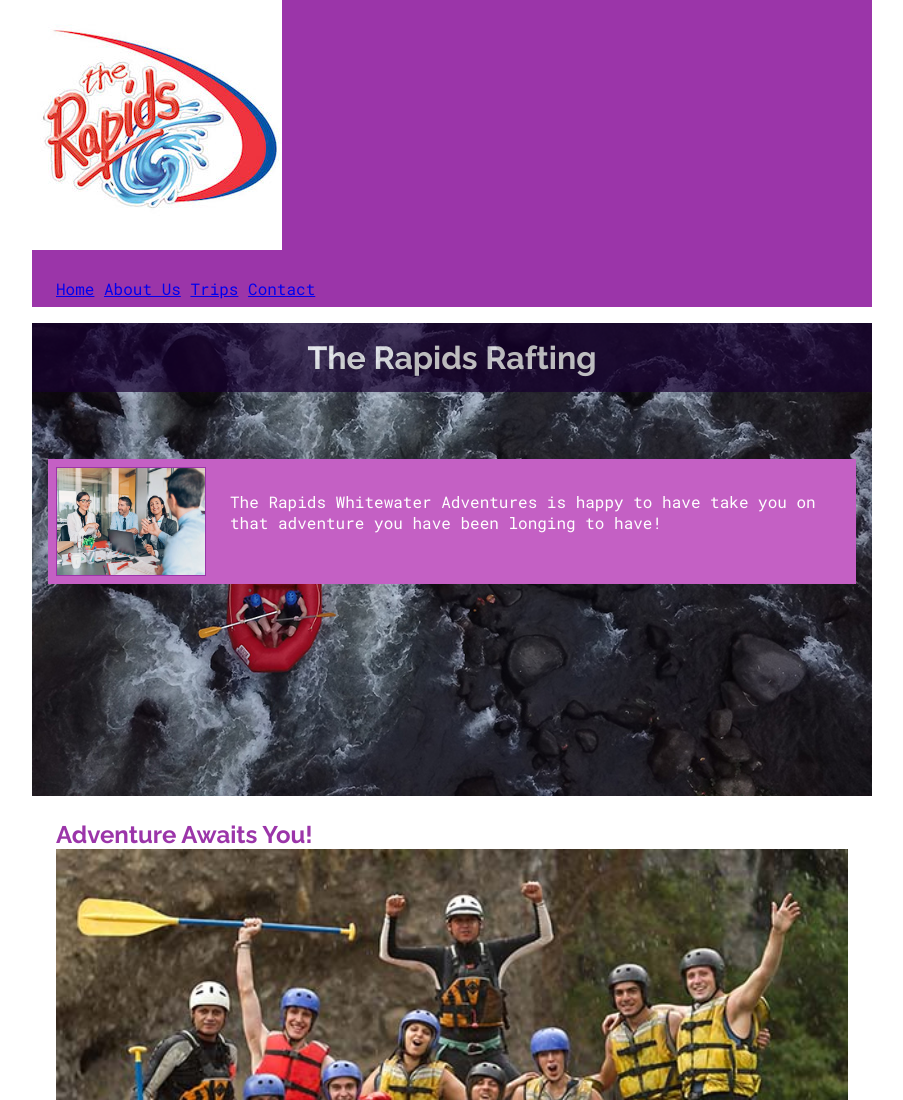
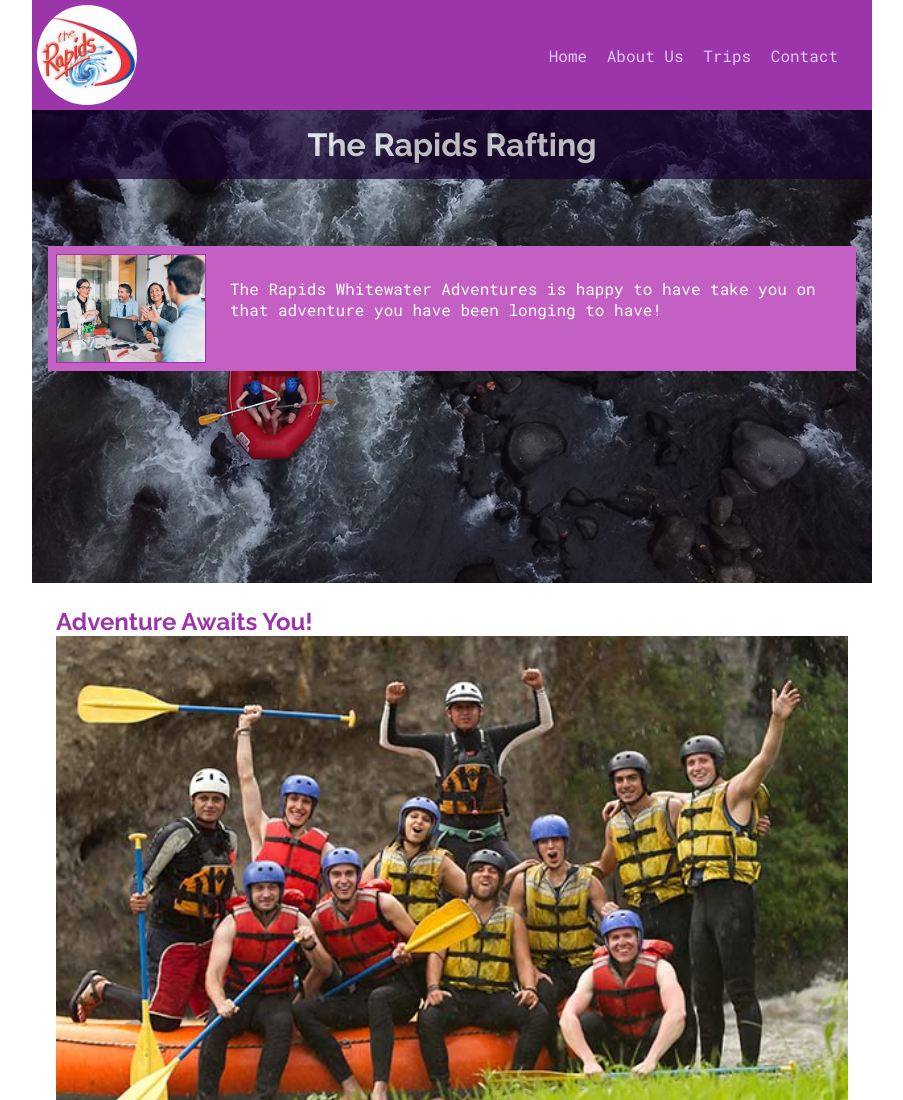
Before and after one commit to kingCosmos01/wdd130, a plain HTML site: page wwr/about.html in a window 1280 px wide. Shown: the top 1100 px of the page, without its empty margins (188-1091 px from the left). Drawn offline with Linux system fonts and the light colour scheme.

Commit message:
Adjust Navbar

```diff
--- a/wwr/styles/rafting.css
+++ b/wwr/styles/rafting.css
@@ -12,6 +12,7 @@
     margin: 0;
     padding: 0;
     box-sizing: border-box;
+    transition: all 0.3s ease;
 }
 
 body {
@@ -22,6 +23,26 @@ body {
 header {
     background-color: var(--primary-color);
     color: var(--accent2-color);
+    display: flex;
+    align-items: center;
+    justify-content: space-between;
+}
+
+header img {
+    width: 100px;
+    height: auto;
+    margin: 5px;
+    border-radius: 50%;
+}
+
+header nav a {
+    text-decoration: none;
+    margin-right: 10px;
+    color: var(--secondary-color);
+}
+
+header nav a:hover {
+    color: var(--accent1-color);
 }
 
 header, main, footer {
```
